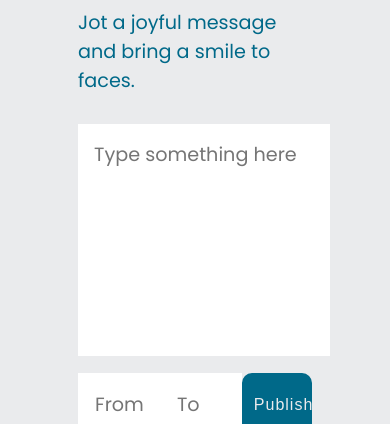
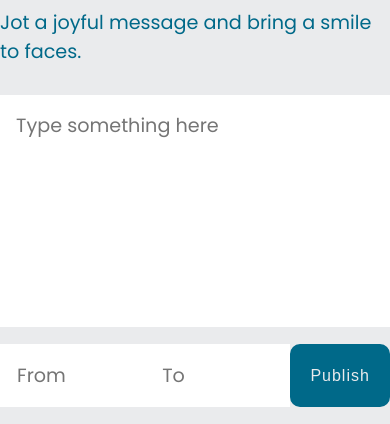
Before and after one commit to wwaliul/joyJot, a plain HTML site: page index.html in a window 390 px wide. Shown: the part 83-507 px from the top of the page. Drawn offline with nearby package versions, Linux system fonts and the light colour scheme; no server answers.

Commit message:
debugging mobile view

```diff
--- a/style.css
+++ b/style.css
@@ -84,7 +84,7 @@ button:hover {
 
 #main-content {
     margin: auto;
-    width: 60%;
+    /* width: 60%; */
 }
 
 /* .ta-center {
```
